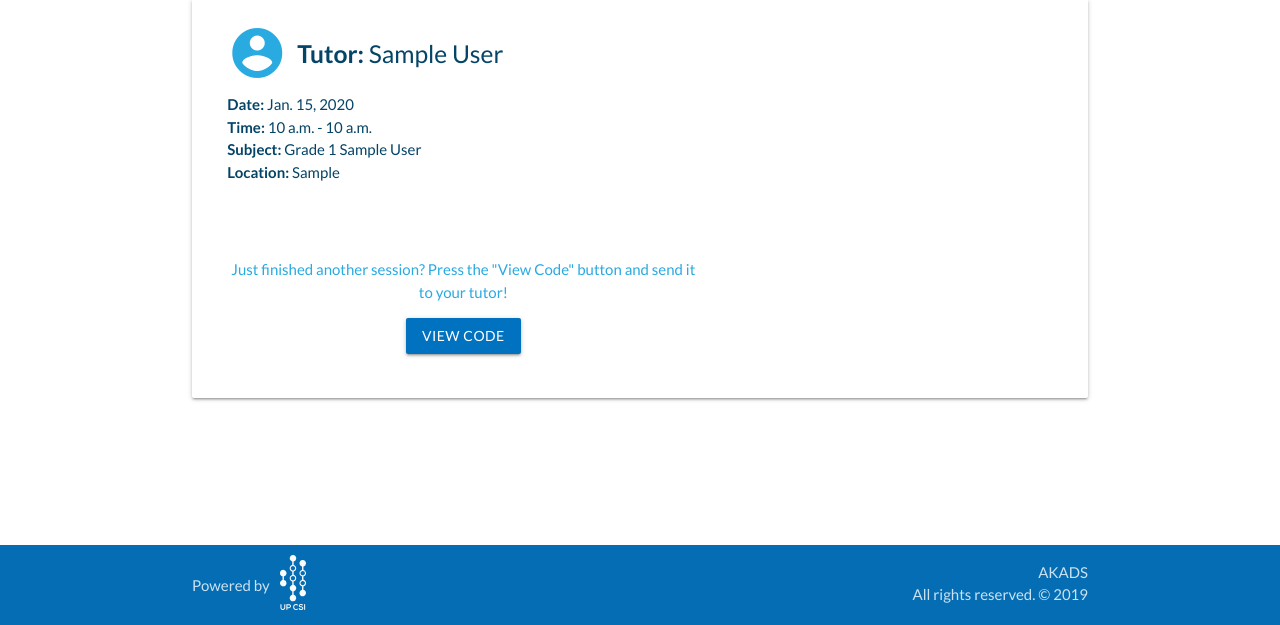
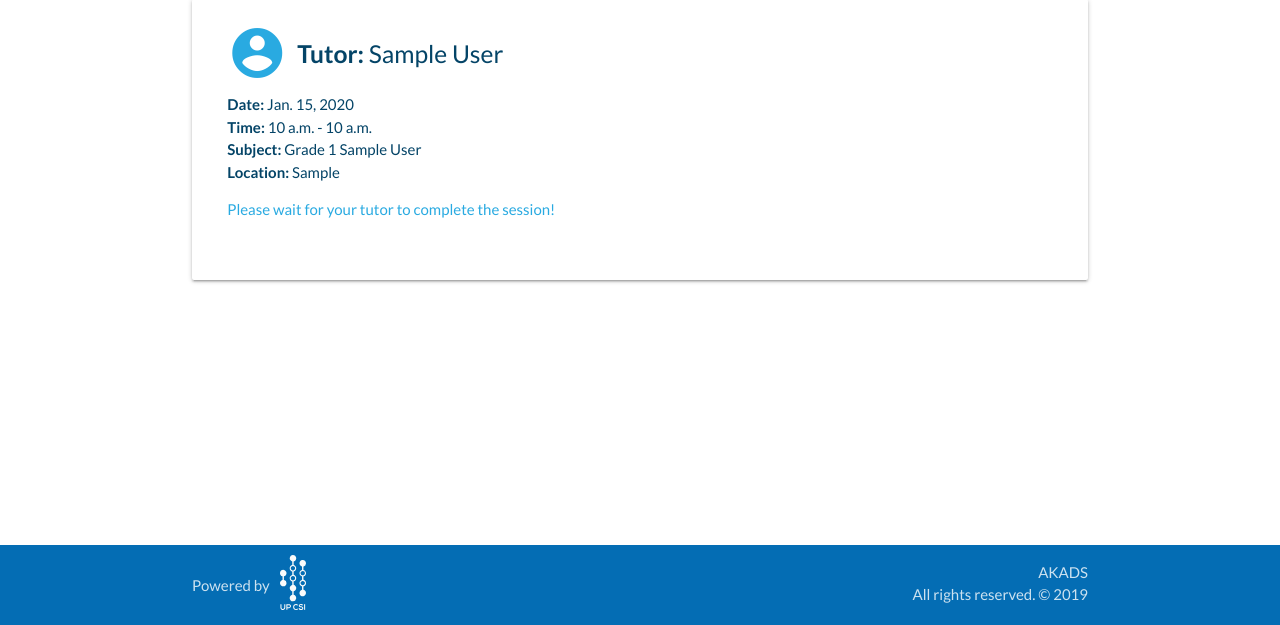
Before and after one commit to daniddelrio/akads-ph, a Django app: page /home/upcoming in a window 1280 px wide. Shown: the part 175-800 px from the top of the page. Run offline with Django 3.2, Linux system fonts and the light colour scheme; a user stored in the database is signed in; tables that the repository leaves empty hold one stand-in row (values such as "Sample post"); some libraries are stand-ins or nearby versions.

Commit message:
Remove view code

```diff
--- a/users/templates/users/tutee/upcoming_tutee.html
+++ b/users/templates/users/tutee/upcoming_tutee.html
@@ -25,17 +25,8 @@
               <li class="akads-dark-blue-text"><strong>Subject:</strong> Grade {{individual_session.session.grade}} {{individual_session.session.subject}}</li>
               <li class="akads-dark-blue-text"><strong>Location:</strong> {{individual_session.session.location}}</li>
             </ul>
-            <br>
-            <br>
-            <p class="akads-mid-blue-text">Just finished another session? Press the "View Code" button and send it to your tutor!</p>
-            <a class = "btn akads-blue waves-effect waves-light modal-trigger" href="#modal2">View Code</a>
-            <!-- <a class = "btn akads-blue waves-effect waves-light" href="{{individual_session.session.id}}/end-session">VIEW CODE</a> -->
-
-
+            <p class="akads-mid-blue-text left-align">Please wait for your tutor to complete the session!</p>
           </div>
-          <!-- <div class="col s5 map">
-            <div id="map{{ forloop.counter }}" location="{{individual_session.session.location}}"></div>
-          </div> -->
         </div>
       </div>
     {% endfor %}
```
